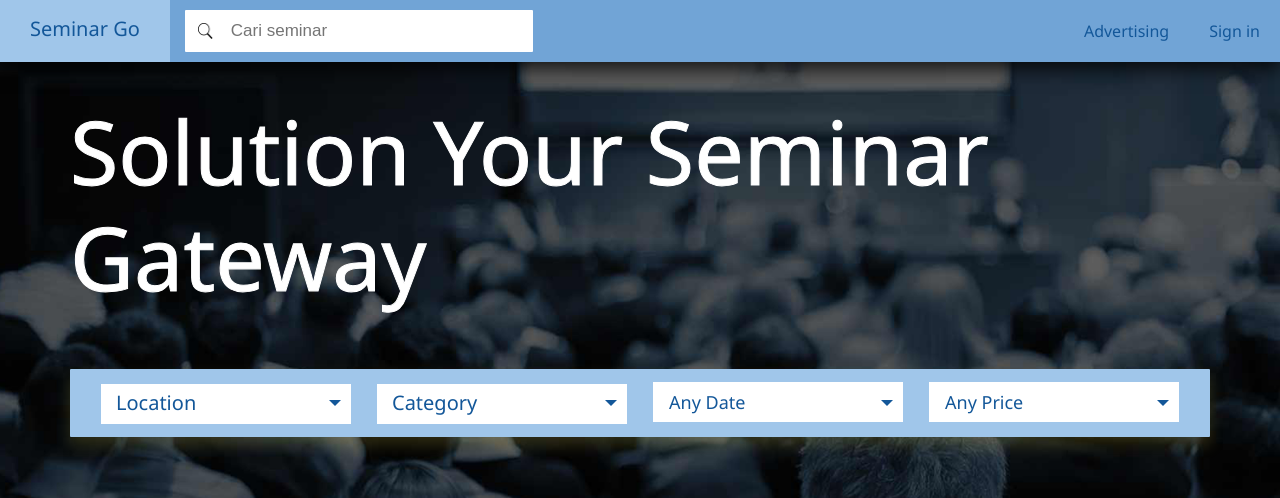
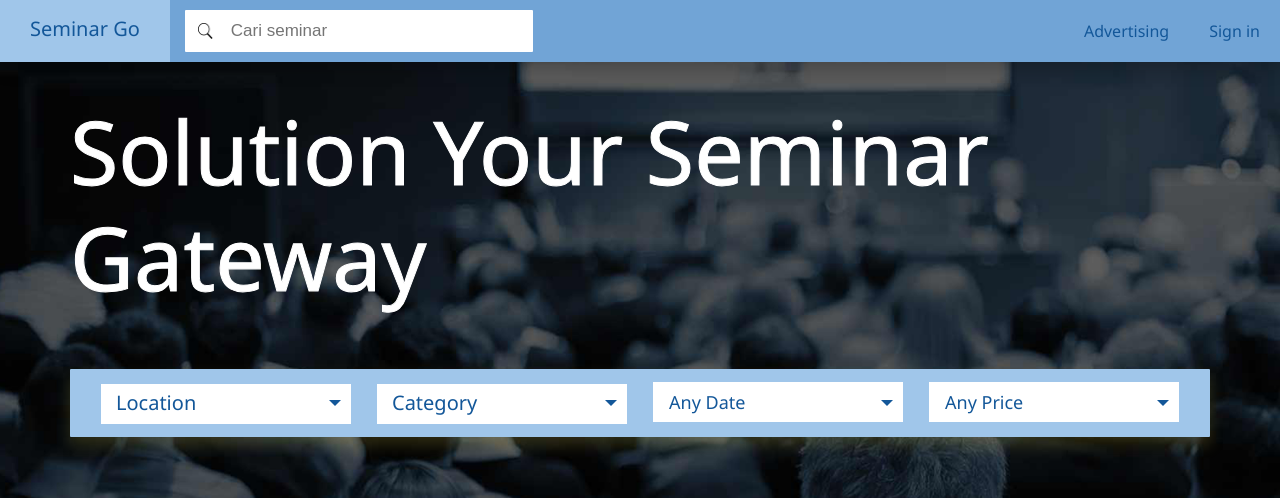
Before and after one commit to alfafarhans/ci3, a CodeIgniter app: page /ci3/home in a window 1280 px wide. Shown: the top 498 px of the page. Run offline with CodeIgniter, Linux system fonts and the light colour scheme; data comes from the database, SQL or seed files in the repository; some libraries are stand-ins or nearby versions.

Commit message:
Update home.css

```diff
--- a/asset/css/home.css
+++ b/asset/css/home.css
@@ -37,7 +37,7 @@ body{
     z-index: 15;
     display: flex;
     background-color: #71A4D6;
-    box-shadow: 0px 8px 16px 0px rgba(0, 0, 0, 0.705);
+    box-shadow: 0px 8px 16px 0px rgba(0, 0, 0, 0.2);
 }
 
     #navbar_kiri{
```
